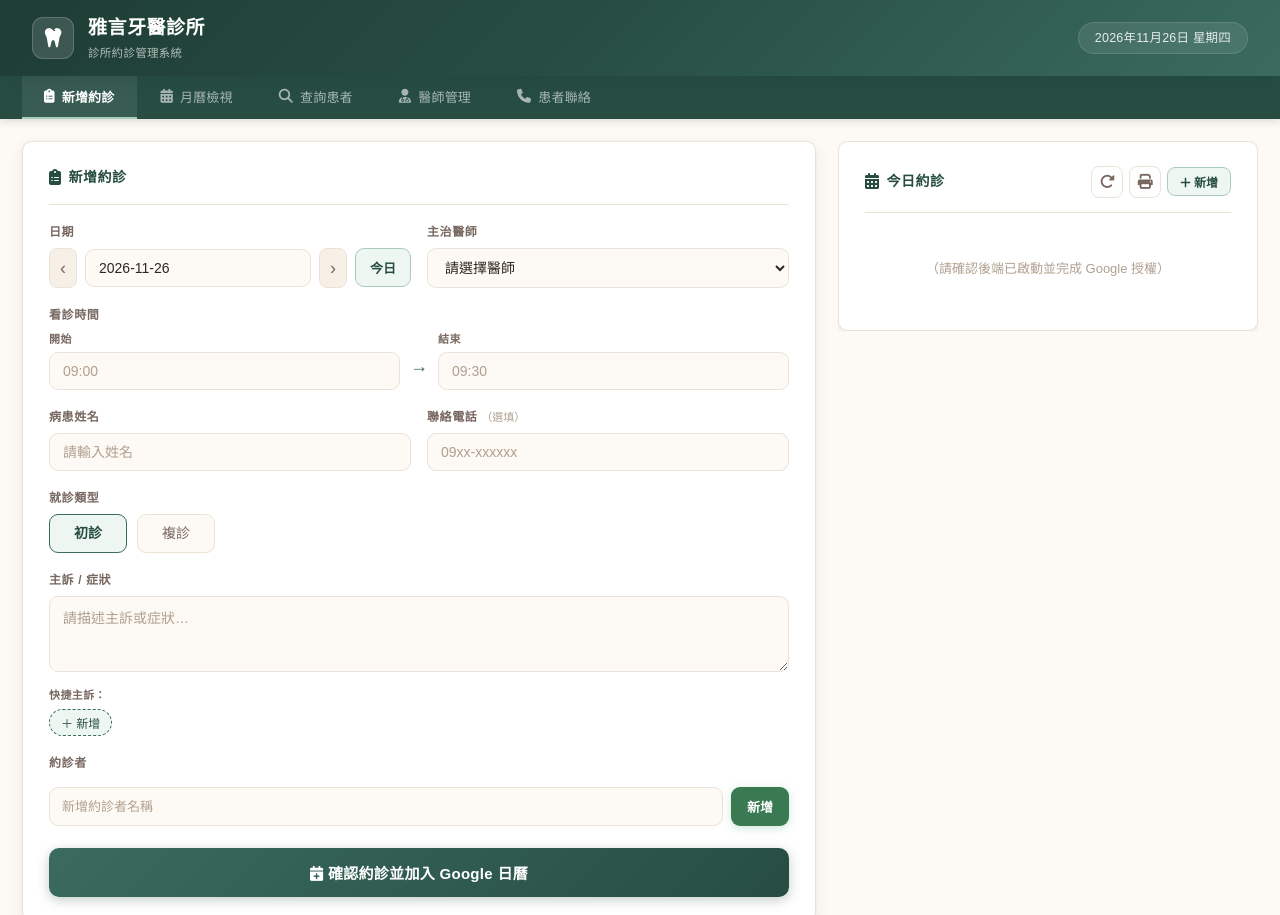
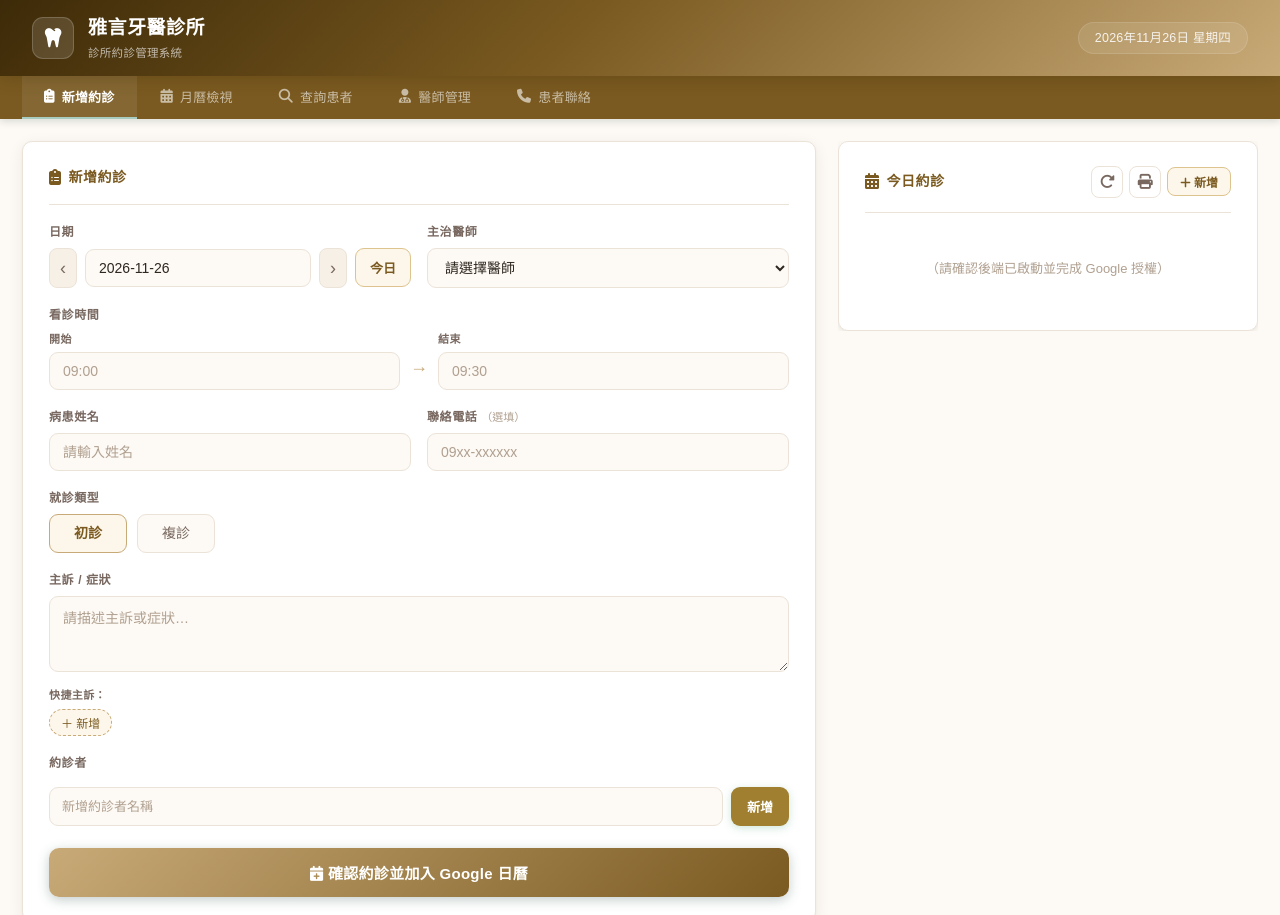
Before and after one commit to topologymed-droid/clinic-system, a plain HTML site: page frontend/index.html in a window 1280 px wide. Shown: the top 915 px of the page. Drawn offline with nearby package versions, Linux system fonts and the light colour scheme; no server answers.

Commit message:
Replace green theme with logo gold color (#c8aa78)
Co-Authored-By: Claude Sonnet 4.6 <noreply@anthropic.com>

```diff
--- a/frontend/index.html
+++ b/frontend/index.html
@@ -6,7 +6,7 @@
   <title>雅言牙醫診所 — 約診系統</title>
   <link rel="stylesheet" href="style.css" />
   <link rel="manifest" href="/manifest.json" />
-  <meta name="theme-color" content="#2d6a5a" />
+  <meta name="theme-color" content="#7a5a20" />
   <meta name="apple-mobile-web-app-capable" content="yes" />
   <meta name="apple-mobile-web-app-status-bar-style" content="black-translucent" />
   <meta name="apple-mobile-web-app-title" content="雅言約診系統" />
--- a/frontend/style.css
+++ b/frontend/style.css
@@ -2,10 +2,10 @@
 *, *::before, *::after { box-sizing: border-box; margin: 0; padding: 0; }
 
 :root {
-  --teal:       #3a6b5e;
-  --teal-dark:  #274d43;
-  --teal-light: #eef6f2;
-  --teal-mid:   #a8ccbf;
+  --teal:       #c8aa78;
+  --teal-dark:  #7a5a20;
+  --teal-light: #fdf6ea;
+  --teal-mid:   #ddc48e;
   --warm-bg:    #fdf9f4;
   --warm-card:  #ffffff;
   --warm-beige: #f7f0e6;
@@ -16,8 +16,8 @@
   --text-main:  #2e2820;
   --text-sub:   #786860;
   --text-hint:  #b0a090;
-  --green-soft: #edf6f0;
-  --green:      #3a7a52;
+  --green-soft: #fdf6ea;
+  --green:      #a08030;
   --red-soft:   #fdf0ef;
   --red:        #b84c44;
   --radius:     10px;
@@ -36,13 +36,13 @@ body {
 
 /* ─── Header ───────────────────────────────────────────────────────────────── */
 .header {
-  background: linear-gradient(135deg, #1e3d34 0%, var(--teal-dark) 45%, var(--teal) 100%);
+  background: linear-gradient(135deg, #3d2a08 0%, var(--teal-dark) 45%, var(--teal) 100%);
   color: white;
   padding: 14px 32px;
   display: flex;
   justify-content: space-between;
   align-items: center;
-  box-shadow: 0 2px 16px rgba(30,61,52,.28);
+  box-shadow: 0 2px 16px rgba(60,42,10,.28);
   position: sticky;
   top: 0;
   z-index: 100;
```
Also changed, not shown: frontend/manifest.json.
